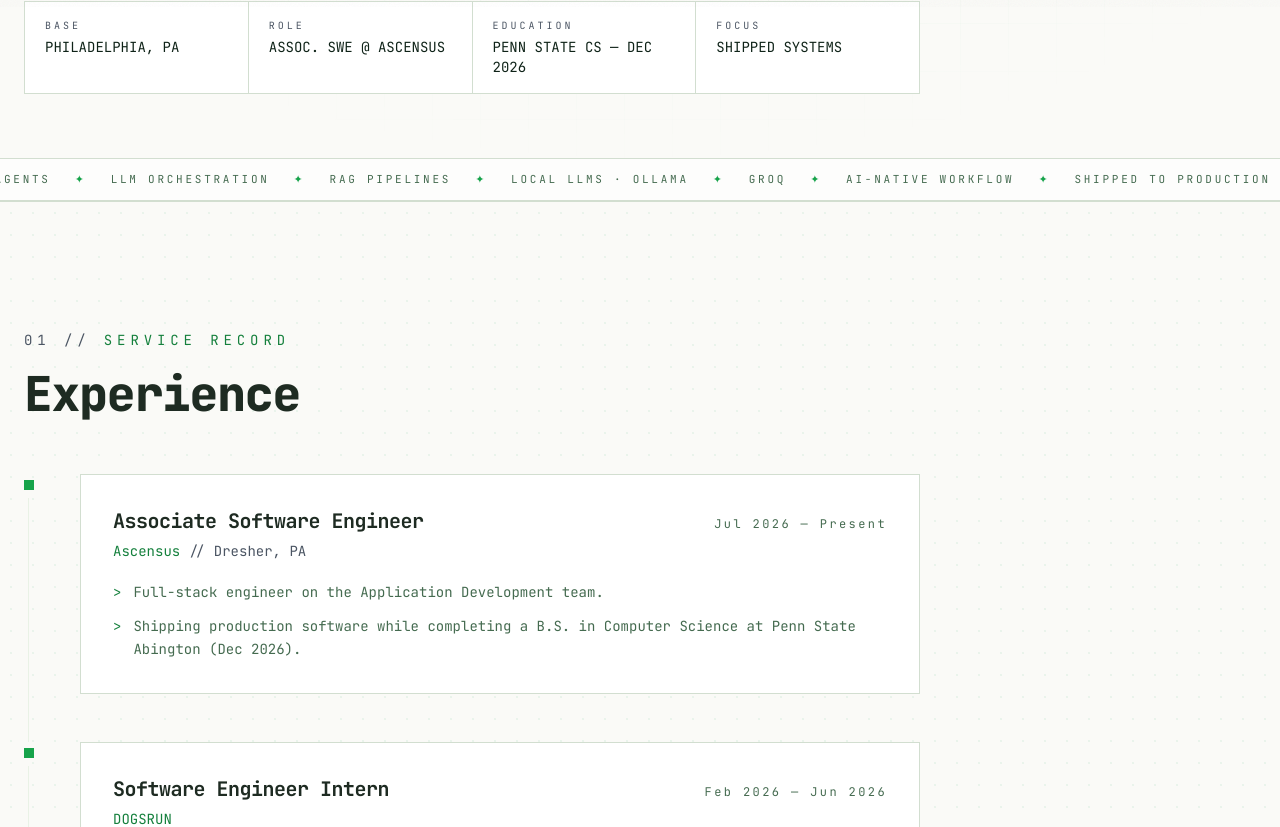
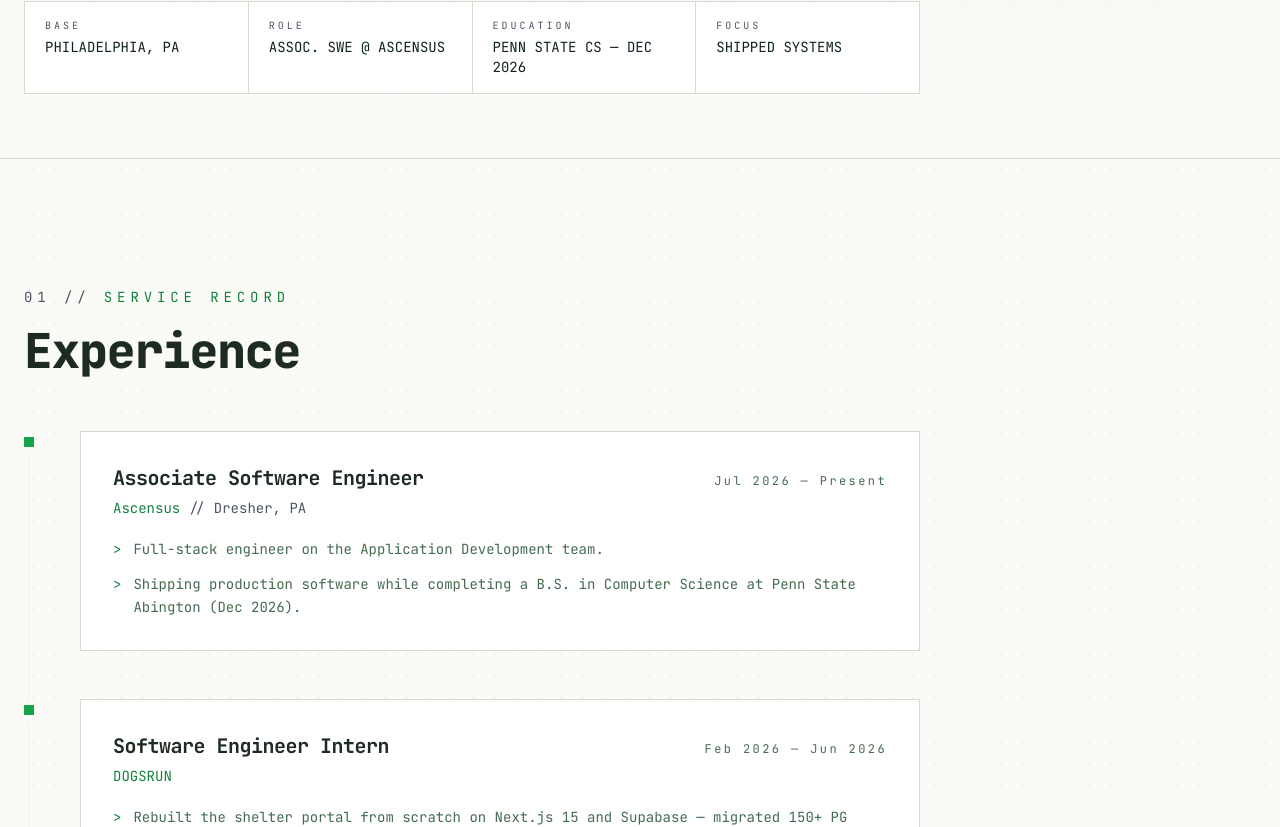
Before and after one commit to abelprasad/abelprasad.github.io, a React (Vite) app: page / in a window 1280 px wide. Shown: the part 793-1620 px from the top of the page. Built offline with nearby package versions, Linux system fonts and the light colour scheme.

Commit message:
Tone down AI branding: remove ticker and workflow line

```diff
--- a/src/pages/HomePage.tsx
+++ b/src/pages/HomePage.tsx
@@ -7,7 +7,7 @@ import { ExperienceSection } from '../components/ExperienceCard';
 import ProjectCard from '../components/ProjectCard';
 import BlogCard from '../components/BlogCard';
 import Contact from '../components/Contact';
-import { Ticker, CornerTicks } from '../components/Texture';
+import { CornerTicks } from '../components/Texture';
 import { allProjects } from '../data/projects';
 import { allPosts } from '../data/posts';
 
@@ -71,10 +71,6 @@ const About = () => (
             Generalist by design: Java, Python, TypeScript — whatever the system needs.
             I care about software that works in production, for real users.
           </p>
-          <p className="font-mono text-sm text-brand-muted border-l-2 border-brand-green/60 pl-4 leading-relaxed">
-            <span className="text-brand-darkGreen">$</span> AI-native workflow — Claude, Cursor,
-            and local LLMs in the loop on every build. The tools change; the shipping doesn&apos;t.
-          </p>
           <div className="flex gap-4 flex-wrap pt-2">
             <a href="https://github.com/abelprasad" target="_blank" rel="noopener noreferrer"
               className="px-6 py-3 border border-brand-line hover:border-brand-green font-mono text-xs tracking-[0.2em] transition-colors">
@@ -99,7 +95,6 @@ const HomePage = () => {
     <main className="antialiased">
       <Navbar />
       <Hero />
-      <Ticker />
       <ExperienceSection />
 
       <section id="projects" className="py-24 md:py-32 px-6 border-t border-brand-line bg-blueprint scroll-mt-20">
```
